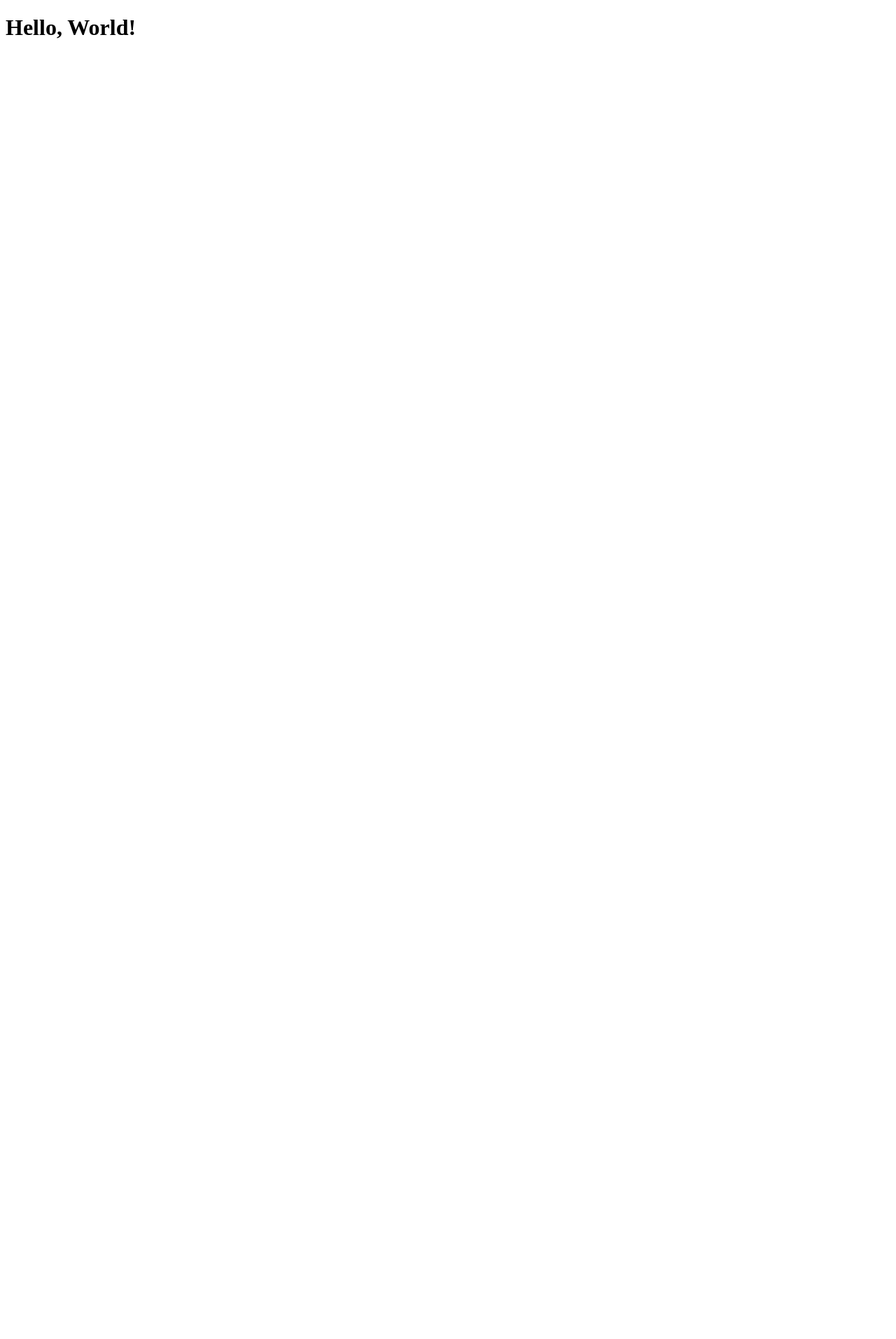
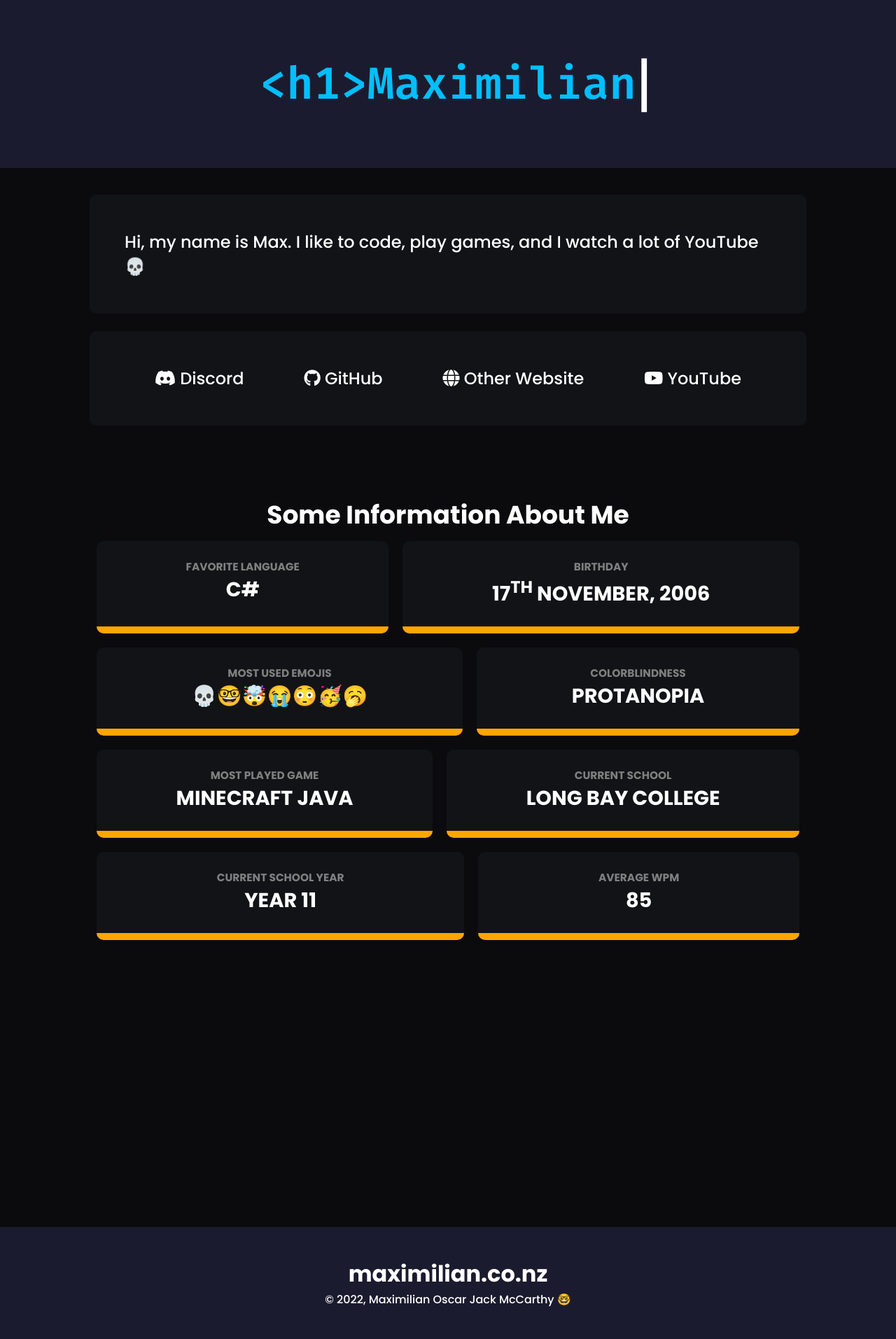
Before and after one commit to MaximilianMcC/Maximilian, a Flask app: page / in a window 1280 px wide. Before the commit the page is almost empty. Shown: the whole page at 70% size. Before the commit the page ends 55 px from the top, so only its background shows below. Run offline with Flask 2, Linux system fonts and the light colour scheme; some libraries are stand-ins or nearby versions.

Commit message:
Added website that I made before

```diff
--- /dev/null
+++ b/resources/static/script.js
@@ -0,0 +1,39 @@
+
+
+document.addEventListener("DOMContentLoaded", () => {
+
+	// Give people who open devtools some info
+	console.log("I used https://www.typeitjs.com/ to make the typing animation btw");
+
+	// Add Twemoji
+	twemoji.parse(document.body);
+
+	// Run the typing effect
+	headerCode();
+
+
+});
+
+// Make a writing code effect
+function headerCode() {
+
+	let codeStrings = [
+		"echo Maximilian",
+		"&lt;h1&gt;Maximilian&lt;/h1&gt;",
+		"print(\"Maximilian\")",
+		"Console.WriteLine(\"Maximilian\");",
+		"System.out.println(\"Maximilian\");",
+		"console.log(\"Maximilian\");"
+	];
+
+	new TypeIt("#code", {
+		strings: codeStrings,
+		speed: 95,
+		nextStringDelay: 2500,
+		lifeLife: true,
+		waitUntilVisible: true,
+		loop: true,
+		breakLines: false
+	}).go();
+
+}
--- /dev/null
+++ b/resources/static/styles/style.css
@@ -0,0 +1,104 @@
+* {
+  margin: 0;
+  padding: 0;
+  box-sizing: border-box;
+}
+
+body {
+  height: 100vh;
+  background-color: #0b0b0e;
+  color: white;
+  font-family: "Poppins", sans-serif;
+}
+
+header {
+  height: 30%;
+  background-color: #1B1B2F;
+}
+
+main {
+  font-size: 1.5em;
+  margin: 3% 10%;
+}
+
+footer {
+  height: 20%;
+  background-color: #1B1B2F;
+  margin-top: 400px;
+}
+
+.content {
+  background-color: #121317;
+  border-radius: 10px;
+  padding: 50px;
+}
+
+.info-card {
+  background-color: #121317;
+  border-radius: 10px;
+  padding: 25px 100px;
+  margin: 10px;
+  text-align: center;
+  font-size: 0.8em;
+  text-transform: uppercase;
+  flex: auto;
+  border-bottom: 10px solid #ffa500;
+}
+.info-card h2 {
+  font-size: 0.8em;
+  color: grey;
+}
+
+#code {
+  font-family: "Fira Code", monospace;
+  flex-direction: row;
+  font-size: 4em;
+  color: deepskyblue;
+  --ti-cursor-color: white;
+}
+
+a {
+  color: white;
+  text-decoration: none;
+}
+a:hover {
+  color: #ffdfdf;
+}
+
+.pfp {
+  border-radius: 100%;
+}
+
+.space-25 {
+  margin-bottom: 25px;
+}
+.space-50 {
+  margin-bottom: 50px;
+}
+.space-100 {
+  margin-bottom: 100px;
+}
+.space-500 {
+  margin-bottom: 500px;
+}
+
+.gallery {
+  display: flex;
+  justify-content: space-around;
+  flex-wrap: wrap;
+}
+
+img.emoji {
+  height: 1em;
+  width: 1em;
+  margin: 0 0.05em 0 0.1em;
+  vertical-align: -0.1em;
+}
+
+.middle {
+  height: 100%;
+  display: flex;
+  flex-direction: column;
+  justify-content: center;
+  align-items: center;
+}/*# sourceMappingURL=style.css.map */
--- /dev/null
+++ b/resources/static/styles/style.scss
@@ -0,0 +1,111 @@
+// Colors
+$accent-color: #1B1B2F;
+$secondary-background-color: #121317;
+$second-accent-color: #ffa500;
+
+* {
+	margin: 0;
+	padding: 0;
+	box-sizing: border-box;
+}
+
+body {
+	height: 100vh;
+	background-color: #0b0b0e;
+	color: white;
+	font-family: 'Poppins', sans-serif;
+}
+
+header {
+	height: 30%;
+	background-color: $accent-color;
+}
+
+main {
+	font-size: 1.5em;
+	margin: 3% 10%;
+}
+
+footer {
+	height: 20%;
+	background-color: $accent-color;
+	margin-top: 400px;
+}
+
+.content {
+	background-color: $secondary-background-color;
+	border-radius: 10px;
+	padding: 50px;
+}
+
+.info-card {
+	background-color: $secondary-background-color;
+	border-radius: 10px;
+	padding: 25px 100px;
+	margin: 10px;
+	text-align: center;
+	font-size: 0.8em;
+	text-transform: uppercase;
+	flex: auto;
+	border-bottom: 10px solid $second-accent-color;
+
+	h2 {
+		font-size: 0.8em;
+		color: grey;
+	}
+}
+
+#code {
+	font-family: 'Fira Code', monospace;
+	flex-direction: row;
+	font-size: 4em;
+	color: deepskyblue;
+	--ti-cursor-color: white;
+}
+
+a {
+	color: white;
+	text-decoration: none;
+
+	&:hover {
+		color: #ffdfdf;
+	}
+}
+
+
+// Make an image a circle
+.pfp {
+	border-radius: 100%;
+}
+
+// Spacing
+.space {
+	&-25 {margin-bottom: 25px;}
+	&-50 {margin-bottom: 50px;}
+	&-100 {margin-bottom: 100px;}
+	&-500 {margin-bottom: 500px;}
+}
+
+// Gallery of stuff going across
+.gallery {
+	display: flex;
+	justify-content: space-around;
+	flex-wrap: wrap;
+}
+
+// Twemoji stuff
+img.emoji {
+	height: 1em;
+	width: 1em;
+	margin: 0 .05em 0 .1em;
+	vertical-align: -0.1em;
+}
+
+// Place everything in the middle
+.middle {
+	height: 100%;
+	display: flex;
+	flex-direction: column;
+	justify-content: center;
+	align-items: center;
+}
--- a/resources/templates/index.html
+++ b/resources/templates/index.html
@@ -1,15 +1,133 @@
 <!DOCTYPE html>
 <html lang="en">
 <head>
-    <meta charset="UTF-8">
-    <meta name="viewport" content="width=device-width, initial-scale=1.0">
+	<meta charset="UTF-8">
+	<meta name="viewport" content="width=device-width, initial-scale=1.0">
 
-    <title>{{ page_title }} - Maximilian</title>
+	<title>{{ page_title }} - Maximilian</title>
+	<link rel="shortcut icon" href="favicon.ico" type="image/x-icon">
+
+	<link rel="stylesheet" href="{{ url_for('static', filename='./styles/style.css') }}">
+	<link rel="preconnect" href="https://fonts.googleapis.com">
+	<link rel="preconnect" href="https://fonts.gstatic.com" crossorigin>
+	<link href="https://fonts.googleapis.com/css2?family=Poppins:wght@500;700&display=swap" rel="stylesheet">
+	<link href="https://fonts.googleapis.com/css2?family=Fira+Code:wght@600&display=swap" rel="stylesheet">
+	<link rel="stylesheet" href="https://cdnjs.cloudflare.com/ajax/libs/font-awesome/6.2.0/css/all.min.css" integrity="sha512-xh6O/CkQoPOWDdYTDqeRdPCVd1SpvCA9XXcUnZS2FmJNp1coAFzvtCN9BmamE+4aHK8yyUHUSCcJHgXloTyT2A==" crossorigin="anonymous" referrerpolicy="no-referrer" />
+
+	<script src="{{ url_for('static', filename='script.js') }}" defer></script>
+	<script src="https://unpkg.com/typeit@8.7.0/dist/index.umd.js" defer></script>
+	<script src="https://twemoji.maxcdn.com/v/latest/twemoji.min.js" crossorigin="anonymous"></script>
 
 </head>
 <body>
 
-    <h1>Hello, World!</h1>
+	<!-- Header with code writing effect -->
+	<header>
+		<div class="middle">
+			<h1 id="code"></h1>
+		</div>
+	</header>
+
+	<!-- Actual website content -->
+	<main>
+
+		<!-- Introduction thing -->
+		<section class="content">
+			<div class="middle">
+				<p>Hi, my name is Max. I like to code, play games, and I watch a lot of YouTube💀</p>
+			</div>
+		</section>
+
+		<!-- spacer -->
+		<div class="space-25"></div>
+
+		<!-- Links -->
+		<section class="content">
+			<div class="gallery">
+				<a href="https://discordapp.com/users/320672010332274690" target="_blank"><i class="fa-brands fa-discord"></i> Discord</a>
+				<a href="https://github.com/MaximilianMcC" target="_blank"><i class="fa-brands fa-github"></i> GitHub</a>
+				<a href="https://maxtheminerboy.net/" target="_blank"><i class="fa-solid fa-globe"></i> Other Website</a>
+				<a href="https://www.youtube.com/c/MTMByt" target="_blank"><i class="fa-brands fa-youtube"></i> YouTube</a>
+			</div>
+		</section>
+
+		<!-- spacer -->
+		<div class="space-100"></div>
+
+		<!-- Information -->
+		<section>
+			<h1 class="middle">Some Information About Me</h1>
+
+			<div class="gallery">
+
+				<div class="info-card">
+					<h2>Favorite Language</h2>
+					<h1>C#</h1>
+				</div>
+
+				<div class="info-card">
+					<h2>Birthday</h2>
+					<h1>17<sup>th</sup> November, 2006</h1>
+				</div>
+
+				<div class="info-card">
+					<h2>Most used emojis</h2>
+					<h1>💀🤓🤯😭😳🥳🥱</h1>
+				</div>
+
+				<div class="info-card">
+					<h2>Colorblindness</h2>
+					<h1>Protanopia</h1>
+				</div>
+
+				<div class="info-card">
+					<h2>Most played game</h2>
+					<h1>Minecraft Java</h1>
+				</div>
+
+				<div class="info-card">
+					<h2>Current School</h2>
+					<h1>Long Bay College</h1>
+				</div>
+
+				<div class="info-card">
+					<h2>Current School Year</h2>
+					<h1>Year 11</h1>
+				</div>
+
+				<div class="info-card">
+					<h2>Average WPM</h2>
+					<h1>85</h1>
+				</div>
+
+			</div>
+
+		</section>
+
+		<!-- spacer -->
+		<div class="space-100"></div>
+
+
+        <!-- TODO: Put content here -->
+
+
+		<!-- spacer -->
+		<div class="space-100"></div>
+
+
+        <!-- TODO: Put content here -->
+
+
+
+	</main>
+
+	<!-- Footer -->
+	<footer>
+		<div class="middle">
+			<h1>maximilian.co.nz</h1>
+			<p>&copy; 2022, Maximilian Oscar Jack McCarthy 🤓</p>
+		</div>
+	</footer>
 
 </body>
 </html>
```
